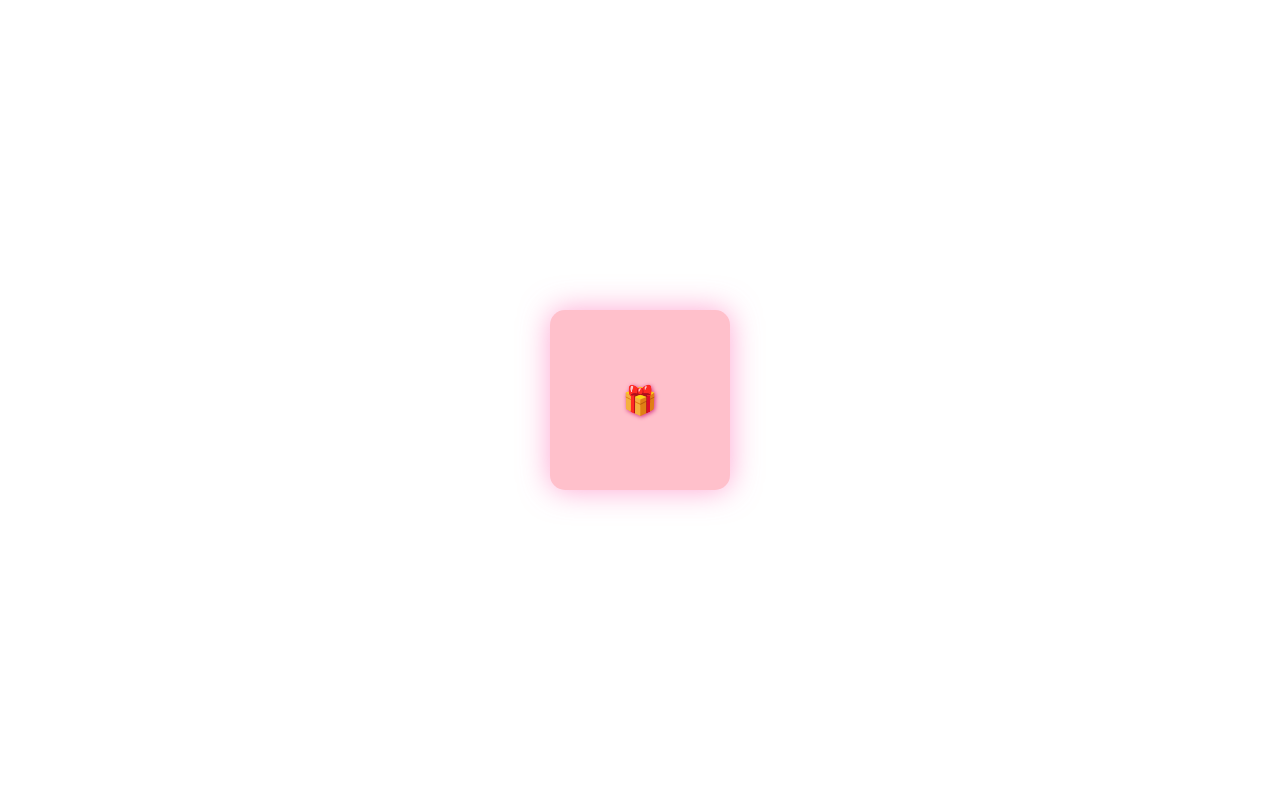
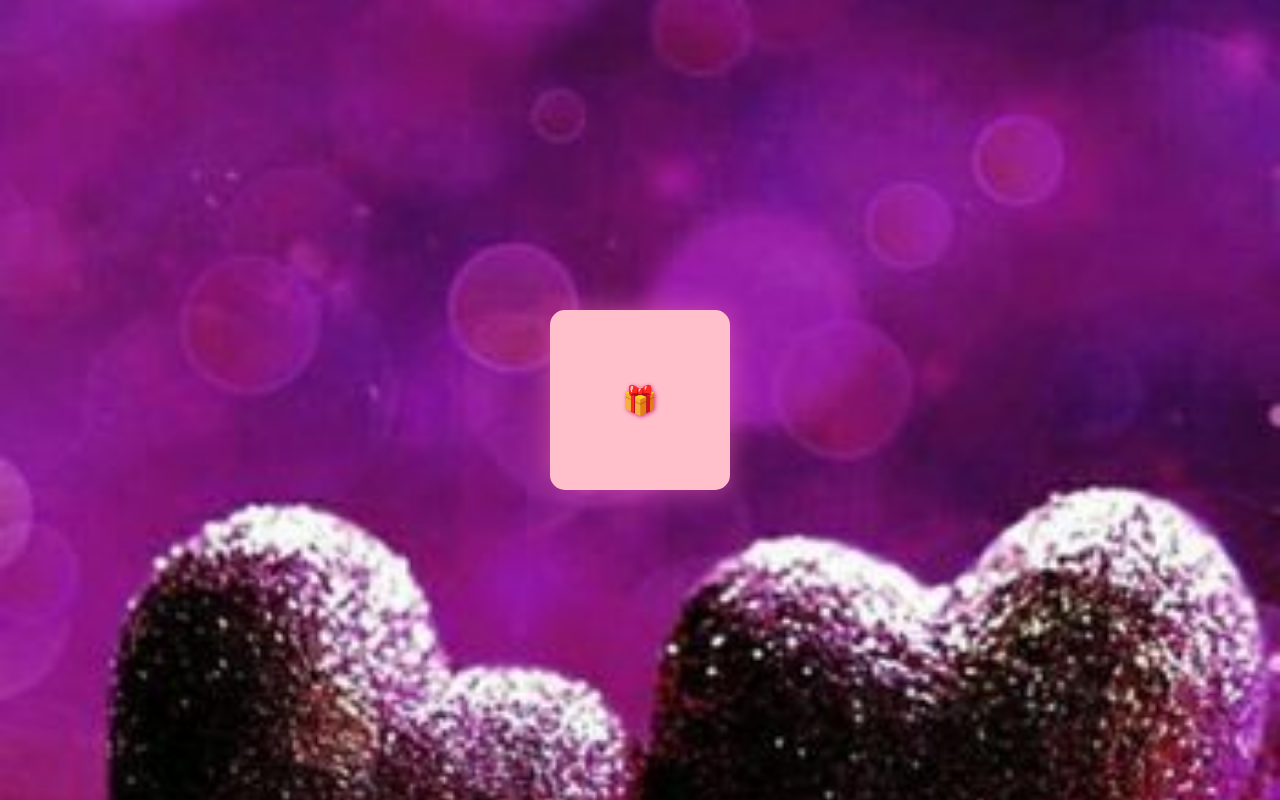
Before and after one commit to dinhtrung330569-glitch/Thiep20-10, a plain HTML site: page index.html in a window 1280 px wide. Drawn offline with Linux system fonts and the light colour scheme.

Commit message:
Change background image to 'nen.jpg'

```diff
--- a/index.html
+++ b/index.html
@@ -9,7 +9,7 @@
       margin: 0;
       overflow: hidden;
       font-family: 'Dancing Script', cursive;
-      background: url('your-background.jpg') no-repeat center center/cover;
+      background: url('nen.jpg') no-repeat center center/cover;
       height: 100vh;
       display: flex;
       justify-content: center;
```
